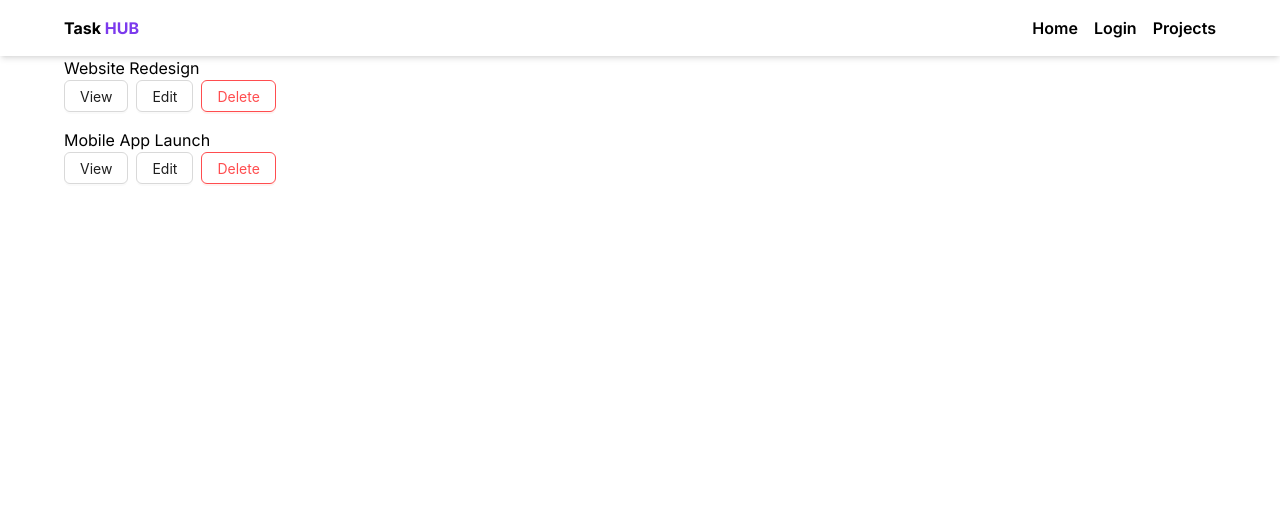
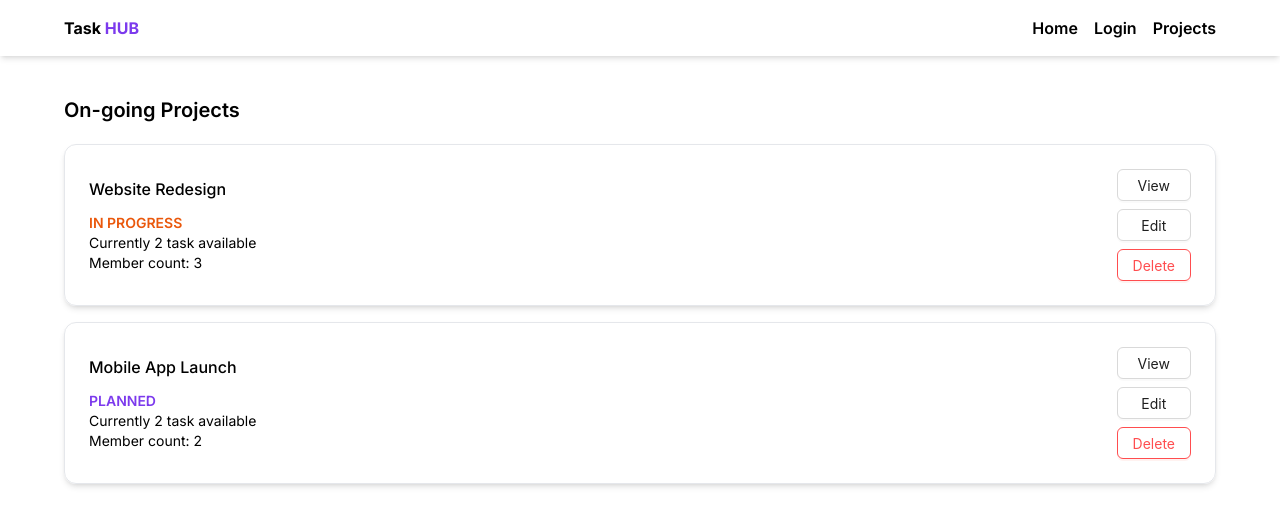
Before and after one commit to opu183059/TaskHub, a Next.js app: page /projects in a window 1280 px wide. Shown: the top 526 px of the page. Built offline with nearby package versions, Linux system fonts and the light colour scheme.

Commit message:
Projects Cards added

```diff
--- a/src/components/Cards/ProjectCard.js
+++ b/src/components/Cards/ProjectCard.js
@@ -1,15 +1,21 @@
 import { Button, Space } from 'antd';
+import Link from 'next/link';
 import React from 'react';
 
 const ProjectCard = ({ project }) => {
     return (
-        <div>
-            <h1>{project.name}</h1>
-            <Space>
-                <Button onClick={() => router.push(`/projects/${project.id}`)}>View</Button>
+        <div className='my-4 border shadow-md rounded-xl cursor-pointer hover:bg-violet-50 p-6 flex items-center justify-between'>
+            <div>
+                <h1 className='font-medium mb-3'>{project.name}</h1>
+                <p className={`${project.status == "In Progress" ? "text-orange-600" : "text-violet-600"} uppercase font-semibold text-sm`}>{project.status}</p>
+                <p className='text-sm'>Currently {project.tasks.length} task available</p>
+                <p className='text-sm'>Member count: {project.team_members.length}</p>
+            </div>
+            <div className='flex flex-col gap-2'>
+                <Button><Link href={`/projects/${project.id}`}>View</Link></Button>
                 <Button>Edit</Button>
                 <Button danger>Delete</Button>
-            </Space>
+            </div>
         </div>
     );
 };
--- a/src/components/ProjectsComponent.js
+++ b/src/components/ProjectsComponent.js
@@ -18,7 +18,8 @@ const ProjectsComponent = () => {
     console.log(data);
 
     return (
-        <div className="space-y-4">
+        <div className="mt-10">
+            <h3 className="font-semibold text-xl mb-5">On-going Projects</h3>
             {data.ProjectsData.map((project) => (
                 <ProjectCard key={project.id} project={project} />
             ))}
```
